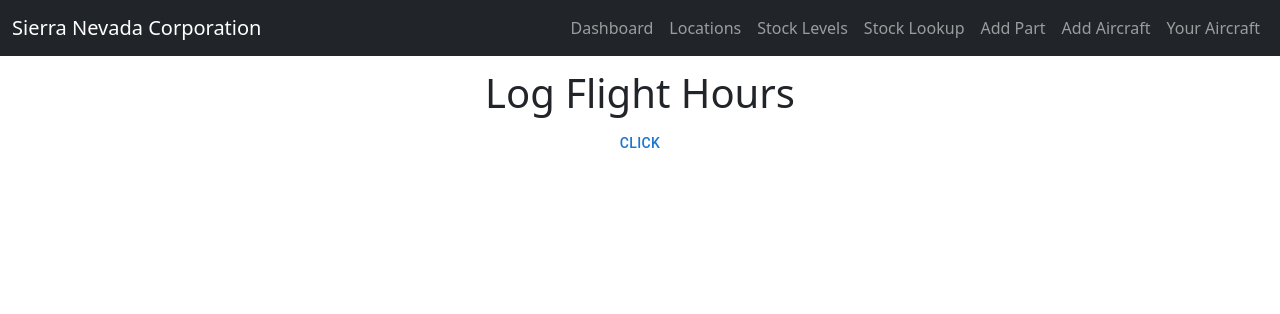
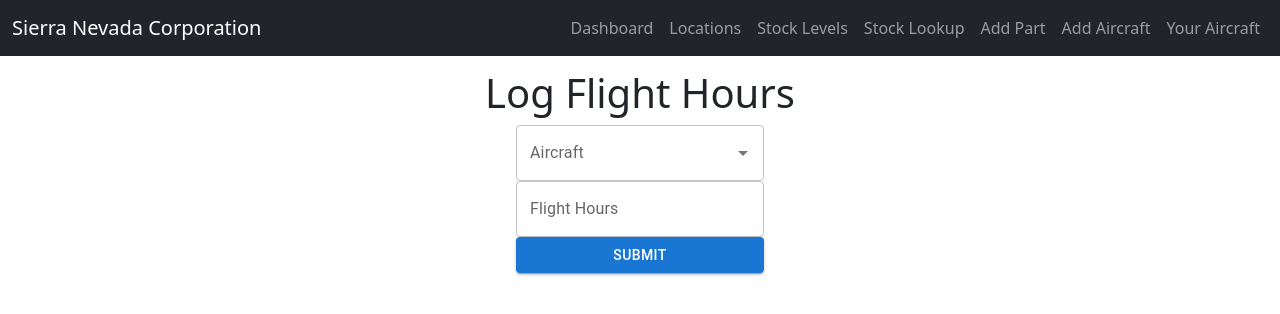
Before and after one commit to reicraftscodes/uas-lifecycle-management-frontend, a React (Create React App) app: page /log-flight in a window 1280 px wide. Shown: the top 314 px of the page. Built offline with nearby package versions, Linux system fonts and the light colour scheme; no server answers.

Commit message:
feat : issue #13 Added form to the page and stored user inputs in state variables

```diff
--- a/src/pages/LogFlightHours.js
+++ b/src/pages/LogFlightHours.js
@@ -1,32 +1,47 @@
-import {Button} from "@mui/material";
-import React, { useEffect } from 'react';
+import {Autocomplete, Button, Select,TextField, FormControl} from "@mui/material";
+import React, { useEffect, useState } from 'react';
 
 const LogFlightHours = () => {
+    const aircrafts = [];
+    const [aircraft, setAircraft] = useState("");
+    const [flightHours, setFlightHours] = useState("");
 
     useEffect(() => {
-        const aircraft = [];
-
         fetch('http://localhost:8080/aircraft/user/2', {
             method: 'GET',
             headers: {"Content-Type": "application/json" }
         }).then(response => response.json()).then(data => {
             for(let i = 0; i < data.length; i++){
-                aircraft[i] = data[i].tailNumber;
+                aircrafts[i] = data[i].tailNumber;
             }
+        });
+    }, []);
 
-        });
-
+    const onSubmit = () => {
         console.log(aircraft);
-
-
-    }, []);
+        console.log(flightHours);
+    }
 
 
 
     return (
         <div className="body">
             <h1>Log Flight Hours</h1>
-            <Button>Click</Button>
+
+            <FormControl>
+                <Autocomplete options={aircrafts} onChange={(event, newValue) => {setAircraft(newValue)}} renderInput={(params) => (
+                    <TextField {...params} label="Aircraft" variant="outlined" />
+                )} />
+
+                <TextField label="Flight Hours" type="number" onChange={(e) => setFlightHours(e.target.value)}></TextField>
+
+                <Button variant="contained" onClick={onSubmit}>Submit</Button>
+            </FormControl>
+
+
+
+
+
         </div>
 
 
```
